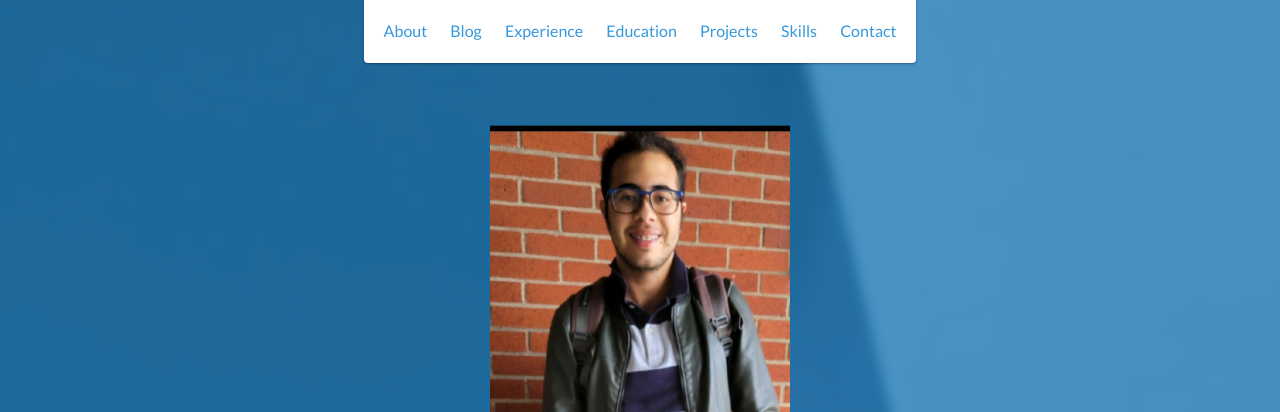
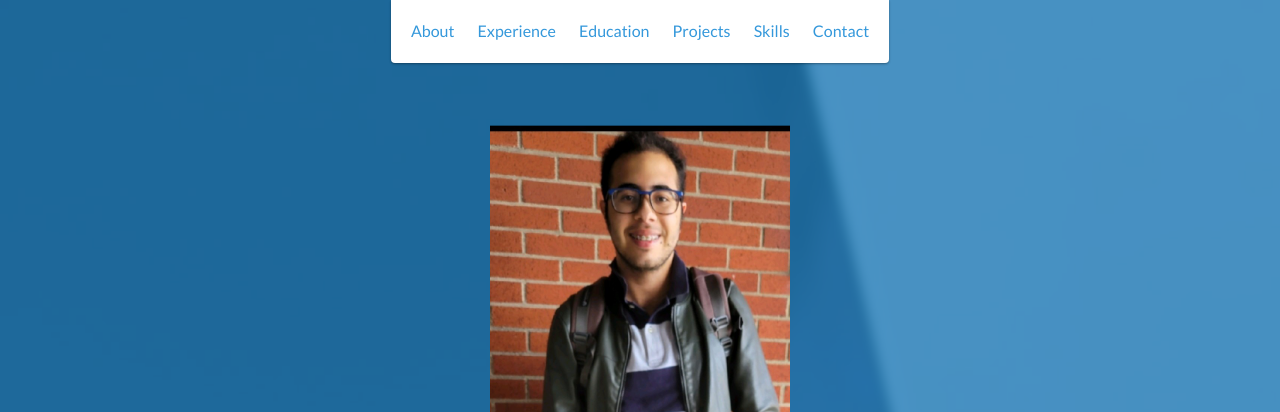
Before and after one commit to Yahia-Aly/Yahia-Aly.github.io, a website: page index.html in a window 1280 px wide. Shown: the top 412 px of the page. Drawn offline with nearby package versions, Linux system fonts and the light colour scheme.

Commit message:
Update index.html

```diff
--- a/index.html
+++ b/index.html
@@ -30,10 +30,7 @@
         <ul id="menu" class="shadow">
             <li>
                 <a href="#about">About</a>
-            </li>
-            <li>
-              <a href="docs\blog.html">Blog</a>
-            </li>
+	    </li>
             <li>
                 <a href="#experience">Experience</a>
             </li>
```
